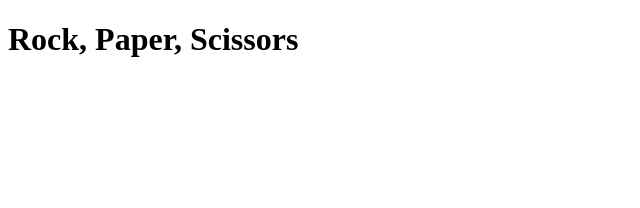
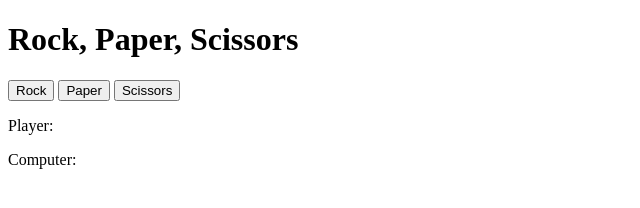
Before and after one commit to GarciaRonald/rock-paper-scissors, a plain HTML site: page index.html in a window 1280 px wide. Shown: the whole page, without its empty margins (0-640 px from the left). Drawn offline with Linux system fonts and the light colour scheme.

Commit message:
Add html UI in index.html

```diff
--- a/index.html
+++ b/index.html
@@ -8,5 +8,17 @@
 </head>
 <body>
     <h1>Rock, Paper, Scissors</h1>
+    <div id="content">
+        <div class="buttons">
+            <button id="rock">Rock</button>
+            <button id="paper">Paper</button>
+            <button id="scissors">Scissors</button>
+        </div>
+        <div class="results">
+            <p>Player: <span class="p-score"></span></p>
+            <p>Computer: <span class="c-score"></span></p>
+            <p class="winner"></p>
+        </div>
+    </div>
 </body>
 </html>
```
